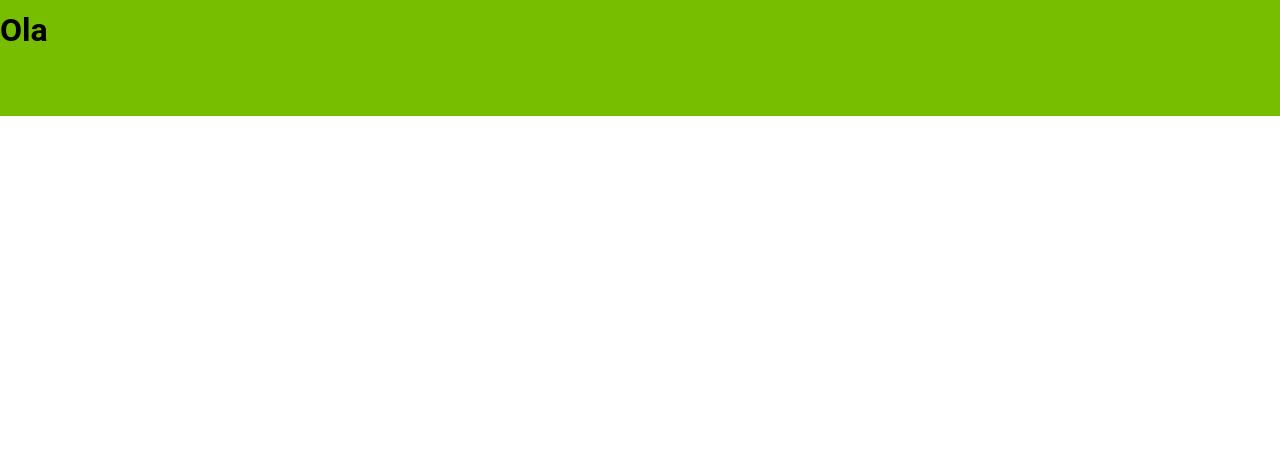
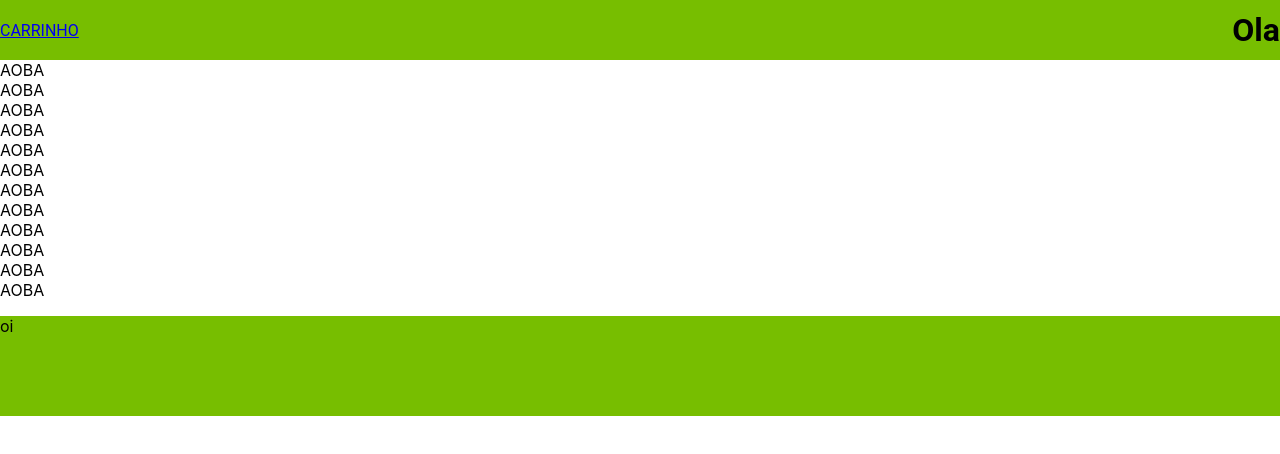
Before and after one commit to FelipeFelipeRenan/ecommerce-frontend-test, a React (Create React App) app: page /cart in a window 1280 px wide. Shown: the top 454 px of the page. Built offline with nearby package versions, Linux system fonts and the light colour scheme.

Commit message:
Passing the state to cart page

```diff
--- a/src/components/Cart/index.jsx
+++ b/src/components/Cart/index.jsx
@@ -3,10 +3,42 @@ import { CartContext } from "../../context/CartContext";
 
 const Cart = () => {
   const { cart } = useContext(CartContext);
+  console.log(cart);
+  if (cart.length === 0) {
+    return (
+      <>
+        <div>AOBA</div>
+        <div>AOBA</div>
+        <div>AOBA</div>
+        <div>AOBA</div>
+        <div>AOBA</div>
+        <div>AOBA</div>
+        <div>AOBA</div>
+        <div>AOBA</div>
+        <div>AOBA</div>
+        <div>AOBA</div>
+        <div>AOBA</div>
+        <div>AOBA</div>
+        <div>AOBA</div>
+        <div>AOBA</div>
+        <div>AOBA</div>
+      </>
+    );
+  }
   return (
     <div>
-        {cart.name}
-        {cart.price}
+      <li>
+        {cart.map((item) => {
+          return (
+            <ul key={item.id}>
+              <div>
+                {item.name}
+                {item.price}
+              </div>
+            </ul>
+          );
+        })}
+      </li>
     </div>
   );
 };
--- a/src/components/Header/index.jsx
+++ b/src/components/Header/index.jsx
@@ -1,9 +1,11 @@
+import { Link } from "react-router-dom";
 import "./index.scss";
 
 
 const Header = () =>{
     return(
         <header>
+            <Link to="/cart">CARRINHO</Link>
             <h1>Ola</h1>
         </header>
 
--- a/src/context/CartContext/index.js
+++ b/src/context/CartContext/index.js
@@ -3,7 +3,7 @@ import { createContext, useState } from "react";
 export const CartContext = createContext({});
 
 export const CartProvider = ({ children }) => {
-  const name = "felipe";
+
   const [cart, setCart] = useState([]);
 
   function handleCart(name, price) {
```
